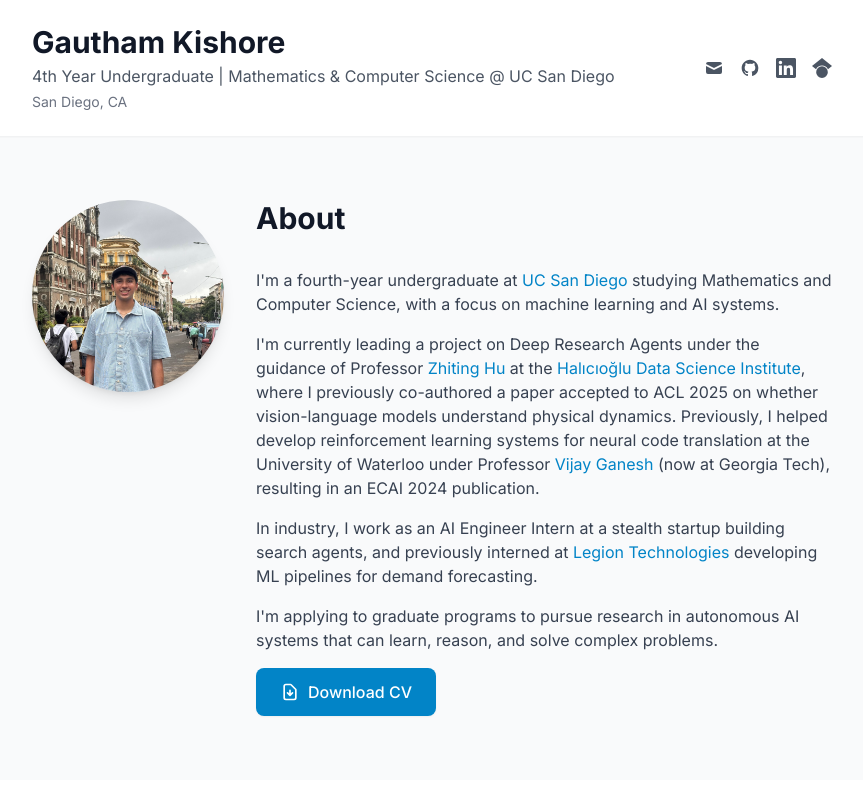
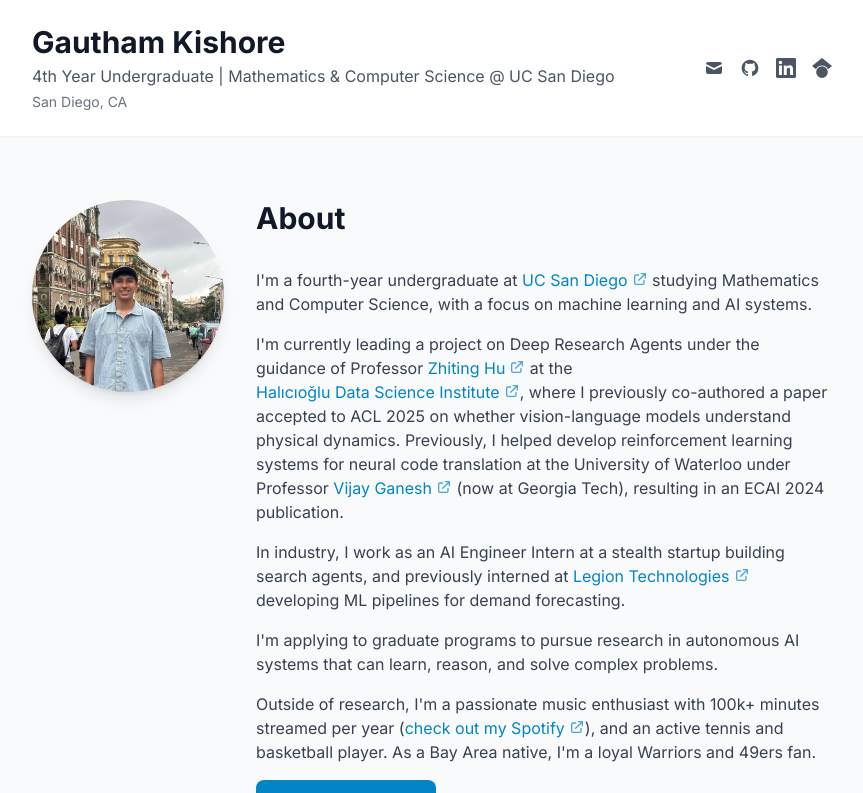
Before and after one commit to gauthk6/gauthk6.github.io, a React (Vite) app: page / in a window 1280 px wide. Shown: the top 793 px of the page, without its empty margins (208-1071 px from the left). Built offline with nearby package versions, Linux system fonts and the light colour scheme.

Commit message:
Update site content and assets

```diff
--- a/src/App.jsx
+++ b/src/App.jsx
@@ -4,7 +4,6 @@ import About from './components/About';
 import ResearchInterests from './components/ResearchInterests';
 import Experience from './components/Experience';
 import Publications from './components/Publications';
-import Personal from './components/Personal';
 import Footer from './components/Footer';
 
 function App() {
@@ -22,7 +21,6 @@ function App() {
         <ResearchInterests />
         <Experience />
         <Publications />
-        <Personal />
       </main>
       <Footer />
     </div>
--- a/src/components/About.jsx
+++ b/src/components/About.jsx
@@ -9,6 +9,8 @@ const About = () => {
             src="/profile_pic.jpg"
             alt="Gautham Kishore"
             className="w-48 h-48 rounded-full object-cover shadow-lg"
+            loading="eager"
+            style={{ imageRendering: '-webkit-optimize-contrast' }}
           />
         </div>
         <div className="flex-1">
@@ -16,35 +18,60 @@ const About = () => {
           <div className="prose prose-lg text-gray-700 space-y-4">
             <p>
               I'm a fourth-year undergraduate at{' '}
-              <a href="https://ucsd.edu/" target="_blank" rel="noopener noreferrer" className="link-hover">
+              <a href="https://ucsd.edu/" target="_blank" rel="noopener noreferrer" className="link-hover inline-flex items-center">
                 UC San Diego
+                <svg className="external-link-icon" fill="none" stroke="currentColor" viewBox="0 0 24 24">
+                  <path strokeLinecap="round" strokeLinejoin="round" strokeWidth={2} d="M10 6H6a2 2 0 00-2 2v10a2 2 0 002 2h10a2 2 0 002-2v-4M14 4h6m0 0v6m0-6L10 14" />
+                </svg>
               </a>{' '}
               studying Mathematics and Computer Science, with a focus on machine learning and AI systems.
             </p>
             <p>
               I'm currently leading a project on Deep Research Agents under the guidance of Professor{' '}
-              <a href="https://zhiting.ucsd.edu/" target="_blank" rel="noopener noreferrer" className="link-hover">
+              <a href="https://zhiting.ucsd.edu/" target="_blank" rel="noopener noreferrer" className="link-hover inline-flex items-center">
                 Zhiting Hu
+                <svg className="external-link-icon" fill="none" stroke="currentColor" viewBox="0 0 24 24">
+                  <path strokeLinecap="round" strokeLinejoin="round" strokeWidth={2} d="M10 6H6a2 2 0 00-2 2v10a2 2 0 002 2h10a2 2 0 002-2v-4M14 4h6m0 0v6m0-6L10 14" />
+                </svg>
               </a>{' '}
               at the{' '}
-              <a href="https://datascience.ucsd.edu/" target="_blank" rel="noopener noreferrer" className="link-hover">
+              <a href="https://datascience.ucsd.edu/" target="_blank" rel="noopener noreferrer" className="link-hover inline-flex items-center">
                 Halıcıoğlu Data Science Institute
+                <svg className="external-link-icon" fill="none" stroke="currentColor" viewBox="0 0 24 24">
+                  <path strokeLinecap="round" strokeLinejoin="round" strokeWidth={2} d="M10 6H6a2 2 0 00-2 2v10a2 2 0 002 2h10a2 2 0 002-2v-4M14 4h6m0 0v6m0-6L10 14" />
+                </svg>
               </a>
               , where I previously co-authored a paper accepted to ACL 2025 on whether vision-language models understand physical dynamics. Previously, I helped develop reinforcement learning systems for neural code translation at the University of Waterloo under Professor{' '}
-              <a href="https://vganesh1.github.io/" target="_blank" rel="noopener noreferrer" className="link-hover">
+              <a href="https://vganesh1.github.io/" target="_blank" rel="noopener noreferrer" className="link-hover inline-flex items-center">
                 Vijay Ganesh
+                <svg className="external-link-icon" fill="none" stroke="currentColor" viewBox="0 0 24 24">
+                  <path strokeLinecap="round" strokeLinejoin="round" strokeWidth={2} d="M10 6H6a2 2 0 00-2 2v10a2 2 0 002 2h10a2 2 0 002-2v-4M14 4h6m0 0v6m0-6L10 14" />
+                </svg>
               </a>{' '}
               (now at Georgia Tech), resulting in an ECAI 2024 publication.
             </p>
             <p>
               In industry, I work as an AI Engineer Intern at a stealth startup building search agents, and previously interned at{' '}
-              <a href="https://legion.co/" target="_blank" rel="noopener noreferrer" className="link-hover">
+              <a href="https://legion.co/" target="_blank" rel="noopener noreferrer" className="link-hover inline-flex items-center">
                 Legion Technologies
+                <svg className="external-link-icon" fill="none" stroke="currentColor" viewBox="0 0 24 24">
+                  <path strokeLinecap="round" strokeLinejoin="round" strokeWidth={2} d="M10 6H6a2 2 0 00-2 2v10a2 2 0 002 2h10a2 2 0 002-2v-4M14 4h6m0 0v6m0-6L10 14" />
+                </svg>
               </a>{' '}
               developing ML pipelines for demand forecasting.
             </p>
             <p>
               I'm applying to graduate programs to pursue research in autonomous AI systems that can learn, reason, and solve complex problems.
+            </p>
+            <p>
+              Outside of research, I'm a passionate music enthusiast with 100k+ minutes streamed per year (
+              <a href="https://open.spotify.com/user/gs0neqlxibzott12hn90ax1mm?si=0a320d232a5c4164" target="_blank" rel="noopener noreferrer" className="link-hover inline-flex items-center">
+                check out my Spotify
+                <svg className="external-link-icon" fill="none" stroke="currentColor" viewBox="0 0 24 24">
+                  <path strokeLinecap="round" strokeLinejoin="round" strokeWidth={2} d="M10 6H6a2 2 0 00-2 2v10a2 2 0 002 2h10a2 2 0 002-2v-4M14 4h6m0 0v6m0-6L10 14" />
+                </svg>
+              </a>
+              ), and an active tennis and basketball player. As a Bay Area native, I'm a loyal Warriors and 49ers fan.
             </p>
             <div className="mt-6">
               <a
--- a/src/components/Header.jsx
+++ b/src/components/Header.jsx
@@ -61,7 +61,7 @@ const Header = () => {
                 href={link.url}
                 target="_blank"
                 rel="noopener noreferrer"
-                className="text-gray-600 hover:text-primary-600 transition-colors duration-200"
+                className="text-gray-600 hover:text-primary-600 hover:scale-110 transition-all duration-200"
                 aria-label={link.name}
               >
                 {link.icon}
--- a/src/index.css
+++ b/src/index.css
@@ -26,7 +26,11 @@
   }
 
   .link-hover {
-    @apply text-primary-600 hover:text-primary-700 transition-colors duration-200;
+    @apply text-primary-600 hover:text-primary-700 hover:underline transition-all duration-200;
+  }
+
+  .external-link-icon {
+    @apply inline-block w-4 h-4 ml-1 -mt-0.5 opacity-70;
   }
 
   .fade-in {
```
